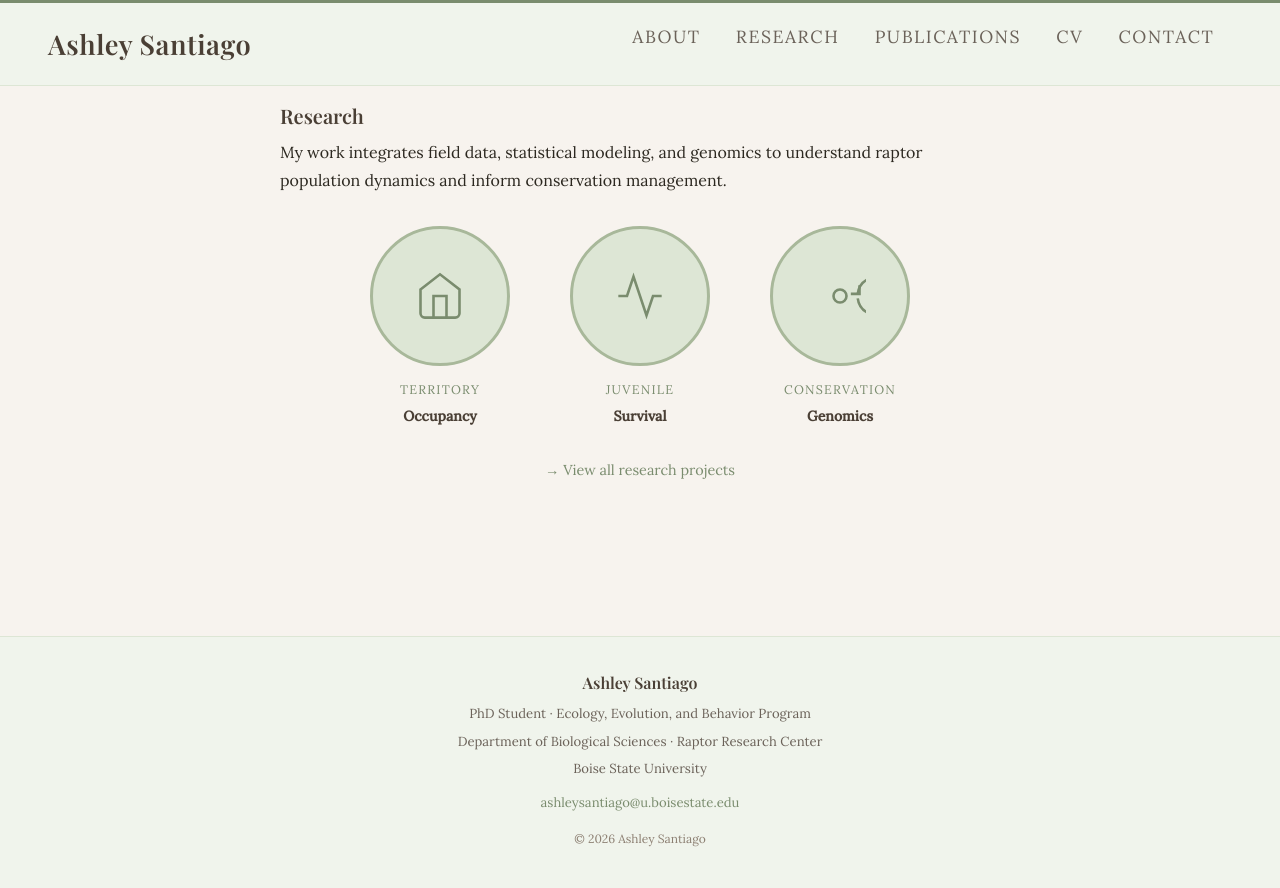
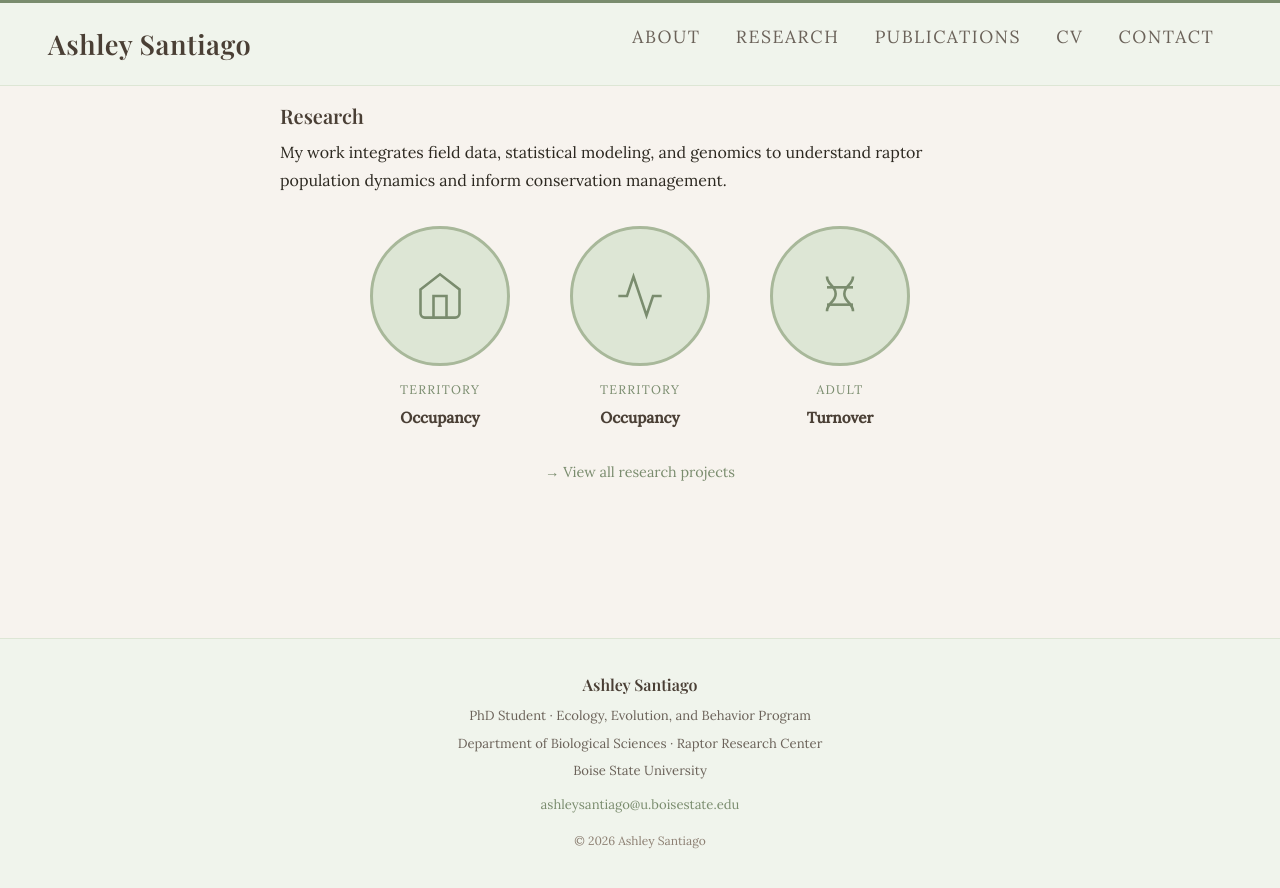
Before and after one commit to AshSantiago/AshSantiago.github.io, a Jekyll site: the page built from index.md, in a window 1280 px wide and 900 px high, scrolled down 873 px. Shown: the top 888 px of the window. Built offline with Jekyll 4.4.1, drawn with Linux system fonts in a browser that asks for light colours; some web fonts are replaced.

Commit message:
Update index.md

```diff
--- a/index.md
+++ b/index.md
@@ -45,8 +45,8 @@ title: Home
         </svg>
       </div>
       <div style="text-align: center;">
-        <p style="font-size: 0.78rem; letter-spacing: 0.1em; text-transform: uppercase; color: #7a8c6e; margin: 0 0 0.2rem;">Territory</p>
-        <p style="font-size: 0.88rem; color: #4a3f35; margin: 0; font-weight: 600;">Occupancy</p>
+      <p style="font-size: 0.78rem; letter-spacing: 0.1em; text-transform: uppercase; color: #7a8c6e; font-family: 'Lora', serif; margin: 0 0 0.2rem;">Territory</p>
+      <p style="font-size: 0.95rem; color: #4a3f35; font-family: 'Lora', serif; margin: 0; font-weight: 600;">Occupancy</p>
       </div>
     </a>
 
@@ -59,22 +59,25 @@ title: Home
         </svg>
       </div>
       <div style="text-align: center;">
-        <p style="font-size: 0.78rem; letter-spacing: 0.1em; text-transform: uppercase; color: #7a8c6e; margin: 0 0 0.2rem;">Juvenile</p>
-        <p style="font-size: 0.88rem; color: #4a3f35; margin: 0; font-weight: 600;">Survival</p>
+      <p style="font-size: 0.78rem; letter-spacing: 0.1em; text-transform: uppercase; color: #7a8c6e; font-family: 'Lora', serif; margin: 0 0 0.2rem;">Territory</p>
+      <p style="font-size: 0.95rem; color: #4a3f35; font-family: 'Lora', serif; margin: 0; font-weight: 600;">Occupancy</p>
       </div>
     </a>
 
-    <a href="research-turnover" style="text-decoration: none; display: flex; flex-direction: column; align-items: center; gap: 0.8rem; width: 160px;">
-      <div style="width: 140px; height: 140px; border-radius: 50%; background: #dde6d5; border: 3px solid #a8b89a; display: flex; align-items: center; justify-content: center; transition: all 0.2s; overflow: hidden;"
+      <a href="research-turnover" style="text-decoration: none; display: flex; flex-direction: column; align-items: center; gap: 0.8rem; width: 160px;">
+      <div style="width: 140px; height: 140px; border-radius: 50%; background: #dde6d5; border: 3px solid #a8b89a; display: flex; align-items: center; justify-content: center; transition: all 0.2s;"
            onmouseover="this.style.borderColor='#7a8c6e'; this.style.boxShadow='0 6px 20px rgba(122,140,110,0.25)'; this.style.transform='translateY(-4px)'"
            onmouseout="this.style.borderColor='#a8b89a'; this.style.boxShadow='none'; this.style.transform='translateY(0)'">
         <svg width="52" height="52" viewBox="0 0 24 24" fill="none" stroke="#7a8c6e" stroke-width="1.2" xmlns="http://www.w3.org/2000/svg">
-          <circle cx="12" cy="12" r="3"/><path d="M20.188 10.934a8.77 8.77 0 1 1-.001 2.132"/><polyline points="21 7 21 11 17 11"/>
+          <path d="M6 3c0 4 4 4 4 8s-4 4-4 8"/>
+          <path d="M18 3c0 4-4 4-4 8s4 4 4 8"/>
+          <path d="M6 8h12"/>
+          <path d="M6 16h12"/>
         </svg>
       </div>
       <div style="text-align: center;">
-        <p style="font-size: 0.78rem; letter-spacing: 0.1em; text-transform: uppercase; color: #7a8c6e; margin: 0 0 0.2rem;">Conservation</p>
-        <p style="font-size: 0.88rem; color: #4a3f35; margin: 0; font-weight: 600;">Genomics</p>
+        <p style="font-size: 0.78rem; letter-spacing: 0.1em; text-transform: uppercase; color: #7a8c6e; font-family: 'Lora', serif; margin: 0 0 0.2rem;">Adult</p>
+        <p style="font-size: 0.95rem; color: #4a3f35; font-family: 'Lora', serif; margin: 0; font-weight: 600;">Turnover</p>
       </div>
     </a>
 
```
